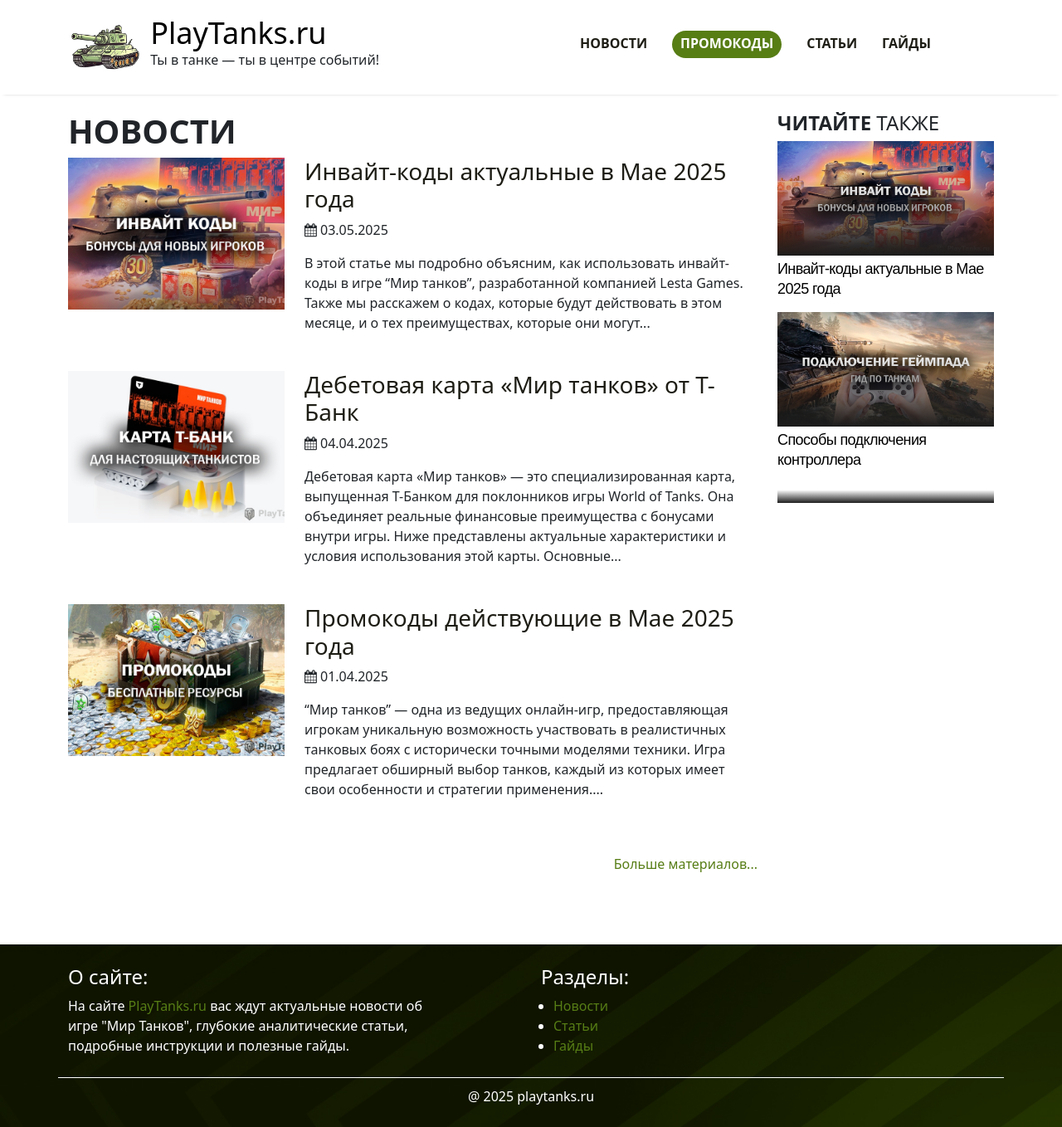
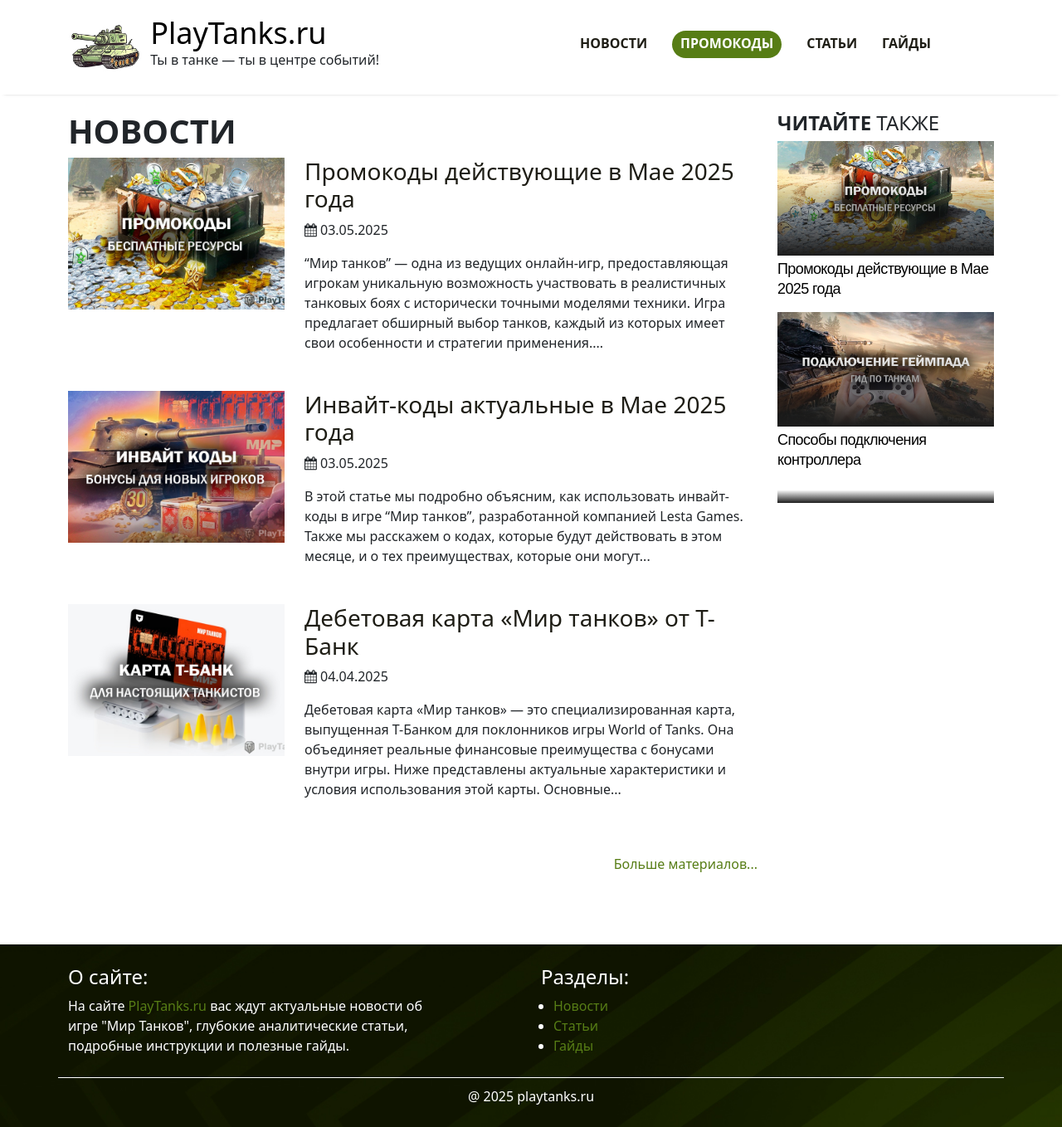
Before and after one commit to stblog/stblog.github.io, a Jekyll site: the page built from news.md, in a window 1280 px wide. Shown: the whole page at 83% size. Built offline with Jekyll 4.4.1, drawn with Linux system fonts in a browser that asks for light colours.

Commit message:
Update 2025-04-01-promokody-mir-tankov.markdown

```diff
--- a/_posts/2025-04-01-promokody-mir-tankov.markdown
+++ b/_posts/2025-04-01-promokody-mir-tankov.markdown
@@ -1,6 +1,6 @@
 ---
 title: Актуальные промокоды на Май 2025
-date: 2025-04-01 02:30:00 Z
+date: 2025-05-03 02:30:00 Z
 categories:
 - news
 header: Промокоды действующие в Мае 2025 года
```
